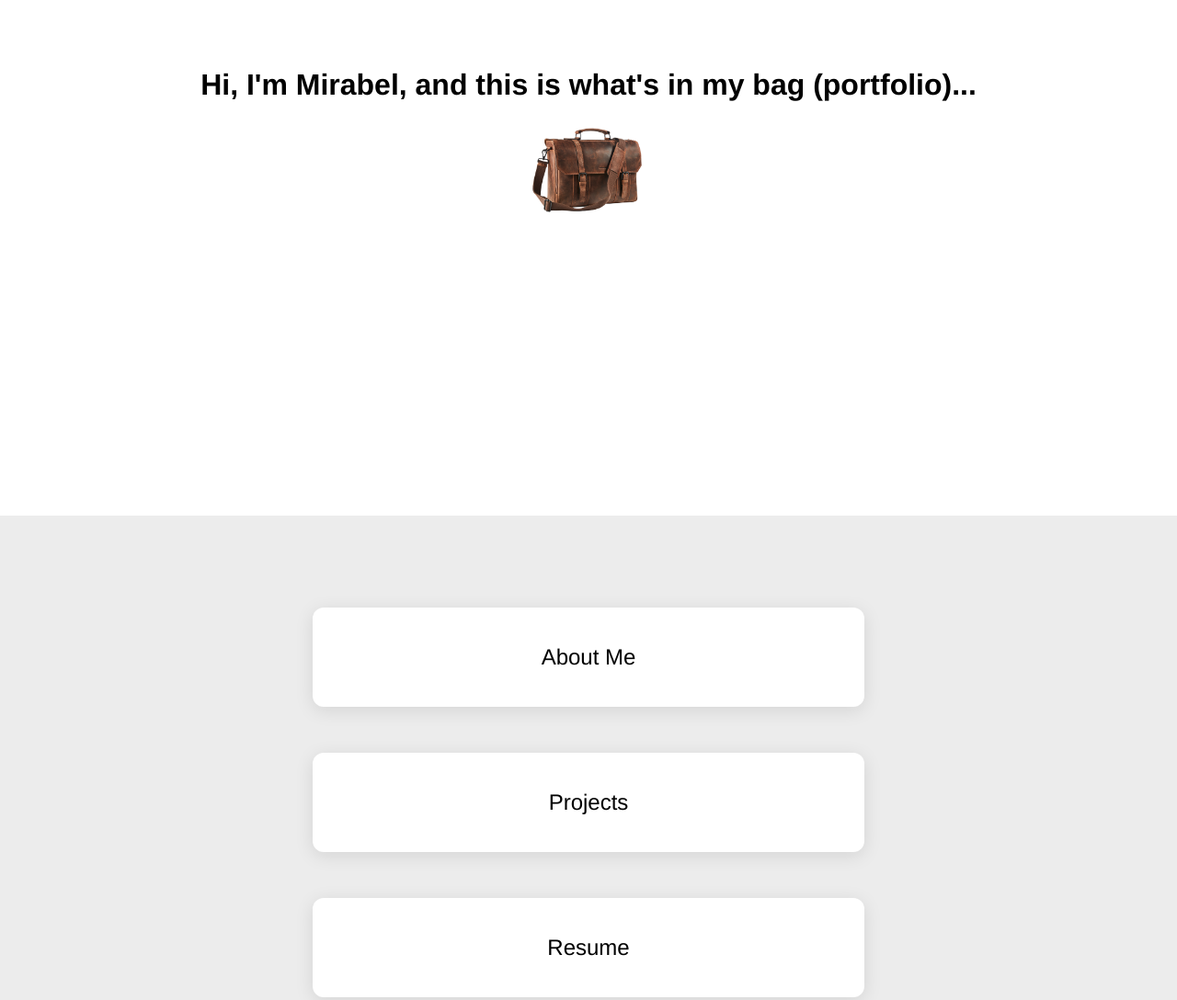
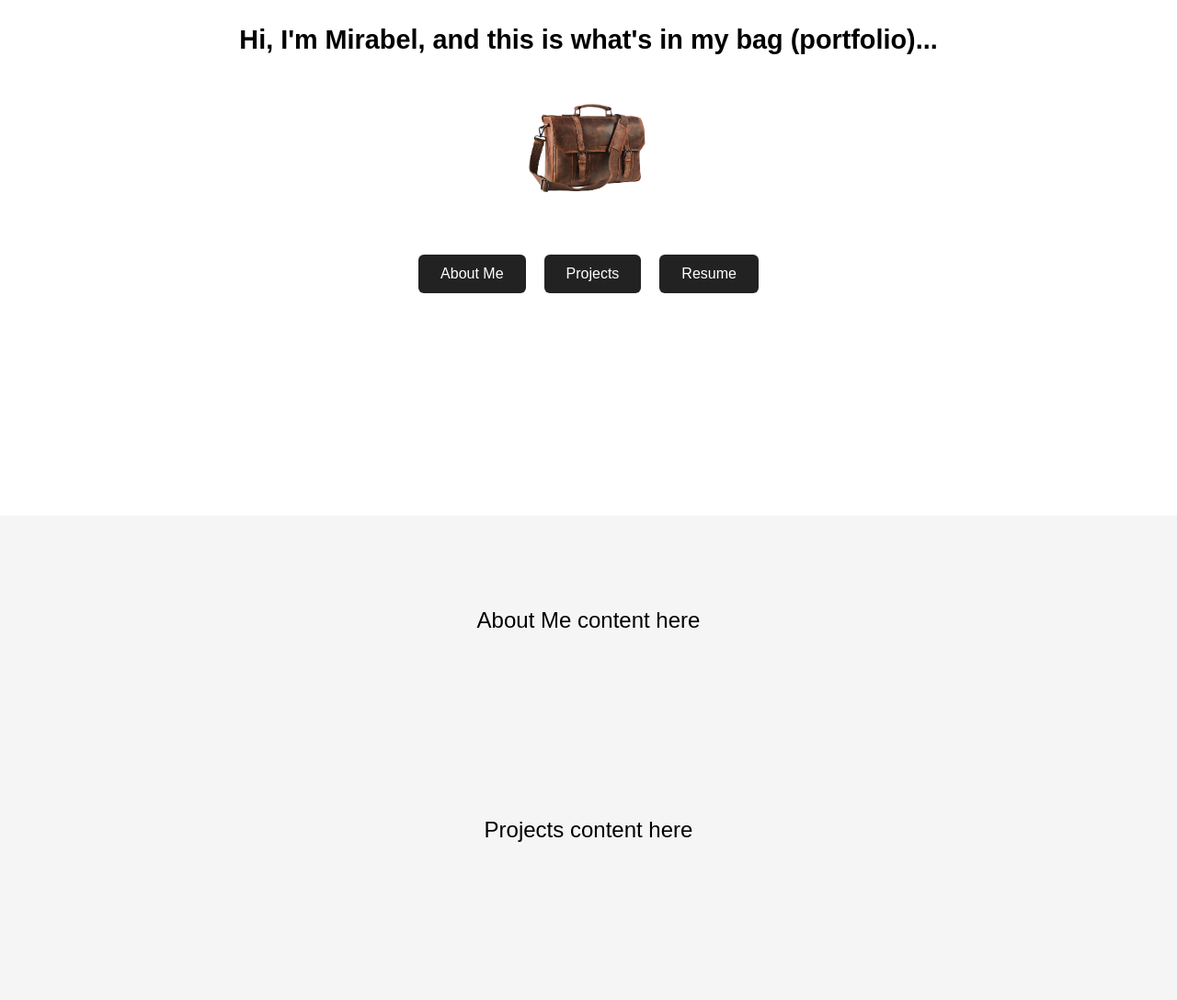
Before and after one commit to mirabelluo/Mirabel_Luo_Portfolio, a plain HTML site: page index.html in a window 1280 px wide. Shown: the part 239-1327 px from the top of the page at 92% size. Drawn offline with Linux system fonts and the light colour scheme; a web font is replaced by a local one.

Commit message:
updating fonts/orientation

```diff
--- a/index.html
+++ b/index.html
@@ -5,21 +5,33 @@
   <meta name="viewport" content="width=device-width, initial-scale=1.0" />
   <title>Mirabel's Portfolio</title>
   <link rel="stylesheet" href="style.css" />
+  <link rel="preconnect" href="https://fonts.googleapis.com">
+  <link rel="preconnect" href="https://fonts.gstatic.com" crossorigin>
+  <link href="https://fonts.googleapis.com/css2?family=Unna:ital,wght@0,400;0,700;1,400;1,700&display=swap" rel="stylesheet">
 </head>
 <body>
   <section class="intro-section">
     <div class="intro-content">
-      <h1>Hi, I'm Mirabel, and this is what's in my bag (portfolio)...</h1>
-      <img src="bag.png" alt="Bag image" class="bag-image" />
+      <h1 id="typewriter"></h1>
+      <img src="bag.png" alt="Bag image" class="bag-image hidden" />
+      <div class="nav-buttons hidden">
+        <button onclick="scrollToSection('about')">About Me</button>
+        <button onclick="scrollToSection('projects')">Projects</button>
+        <button onclick="scrollToSection('resume')">Resume</button>
+      </div>
     </div>
   </section>
 
-  <section class="sections">
-    <div class="section-card">About Me</div>
-    <div class="section-card">Projects</div>
-    <div class="section-card">Resume</div>
-    <div class="section-card">Contact</div>
-  </section>
+  <!-- Placeholder Sections -->
+  <section id="about" class="content-section">About Me content here</section>
+  <section id="projects" class="content-section">Projects content here</section>
+  <section id="resume" class="content-section">Resume content here</section>
+
+  <footer class="footer">
+    <p>📞 760-390-9916</p>
+    <p>🔗 <a href="https://www.linkedin.com/in/mirabel-luo" target="_blank">LinkedIn</a></p>
+    <p>✉️ <a href="mailto:mluo12@jh.edu">mluo12@jh.edu</a></p>
+  </footer>
 
   <script src="script.js"></script>
 </body>
--- a/script.js
+++ b/script.js
@@ -1,7 +1,44 @@
-window.addEventListener('scroll', () => {
-    const bag = document.querySelector('.bag-image');
-    const scrollY = window.scrollY;
-    if (bag) {
-      bag.style.transform = `translateY(${-scrollY * 0.2}px)`;
+const message = "Hi, I'm Mirabel, and this is what's in my bag (portfolio)...";
+const typeTarget = document.getElementById("typewriter");
+const bagImage = document.querySelector(".bag-image");
+const navButtons = document.querySelector(".nav-buttons");
+const buttons = navButtons.querySelectorAll("button");
+
+let i = 0;
+
+function typeWriter() {
+  if (i < message.length) {
+    typeTarget.innerHTML += message.charAt(i);
+    i++;
+
+    if (message.slice(0, i).includes("what's in my bag") && !bagImage.classList.contains("show")) {
+      bagImage.classList.remove("hidden");
+      bagImage.classList.add("show");
     }
+
+    setTimeout(typeWriter, 50);
+  } else {
+    navButtons.classList.remove("hidden");
+    navButtons.classList.add("show");
+    revealButtons();
+  }
+}
+
+function revealButtons() {
+  buttons.forEach((btn, index) => {
+    setTimeout(() => {
+      btn.style.opacity = "1";
+      btn.style.animationDelay = `${index * 0.1}s`;
+      btn.style.animation = "fadeInUp 0.6s ease forwards";
+    }, index * 100);
   });
+}
+
+window.onload = typeWriter;
+
+function scrollToSection(id) {
+  const section = document.getElementById(id);
+  if (section) {
+    section.scrollIntoView({ behavior: 'smooth' });
+  }
+}
--- a/style.css
+++ b/style.css
@@ -1,65 +1,113 @@
-* {
+body {
+    font-family: 'Unna', sans-serif;
+    background: #f5f5f5;
     margin: 0;
     padding: 0;
-    box-sizing: border-box;
-  }
-
-  body {
-    font-family: 'Helvetica Neue', sans-serif;
-    background: #f5f5f5;
     overflow-x: hidden;
   }
 
   .intro-section {
-    position: relative;
     height: 100vh;
-    background: #fff;
     display: flex;
     justify-content: center;
     align-items: center;
     flex-direction: column;
-    z-index: 2;
+    text-align: center;
+    background-color: #fff;
   }
 
-  .intro-content {
-    position: sticky;
-    top: 20%;
-    text-align: center;
-  }
-
-  .intro-content h1 {
-    font-size: 2rem;
-    margin-bottom: 1rem;
+  #typewriter {
+    font-size: 1.8rem;
+    margin-bottom: 20px;
   }
 
   .bag-image {
-    width: 150px;
+    width: 160px;
     height: auto;
-    transition: transform 0.3s ease-out;
+    margin-top: 20px;
+    transition: opacity 1s ease-in;
   }
 
-  .sections {
-    background: #ececec;
-    padding: 100px 20px;
-    display: flex;
-    flex-direction: column;
-    gap: 50px;
-    align-items: center;
+  .hidden {
+    opacity: 0;
+    pointer-events: none;
   }
 
-  .section-card {
-    background: white;
-    padding: 40px;
-    width: 80%;
-    max-width: 600px;
-    border-radius: 12px;
-    box-shadow: 0 4px 20px rgba(0, 0, 0, 0.1);
-    font-size: 1.5rem;
-    cursor: pointer;
-    text-align: center;
-    transition: transform 0.3s;
+  .nav-buttons {
+    display: flex;
+    justify-content: center;
+    align-items: center;
+    gap: 20px;
+    margin-top: 50px; /* Increase this value to push it lower */
+    flex-wrap: wrap;
   }
 
-  .section-card:hover {
-    transform: translateY(-5px);
+  .nav-buttons button {
+    font-family: "Unna", sans-serif;
+    padding: 12px 24px;
+    font-size: 1rem;
+    border: none;
+    background-color: #222;
+    color: white;
+    border-radius: 6px;
+    cursor: pointer;
+    opacity: 0; /* Start invisible */
+    transform: translateY(20px); /* Start slightly lower */
   }
+
+  .nav-buttons button:hover {
+    background-color: #444;
+  }
+
+  .content-section {
+    padding: 100px 20px;
+    text-align: center;
+    font-size: 1.5rem;
+  }
+
+  @keyframes dropIn {
+    0% {
+      transform: translateY(-80px);
+      opacity: 0;
+    }
+    100% {
+      transform: translateY(0px);
+      opacity: 1;
+    }
+  }
+
+  .bag-image.show {
+    animation: dropIn 0.8s ease-out forwards;
+  }
+
+  @keyframes fadeInUp {
+    0% {
+      transform: translateY(20px);
+      opacity: 0;
+    }
+    100% {
+      transform: translateY(0px);
+      opacity: 1;
+    }
+  }
+
+  .nav-buttons.show button {
+    opacity: 0;
+    animation: fadeInUp 0.6s ease forwards;
+  }
+
+  .footer {
+    text-align: center;
+    background-color: #9e0904;
+    color: white;
+    padding: 40px 20px;
+  }
+
+  .footer a {
+    color: #77c1ff;
+    text-decoration: none;
+  }
+
+  .footer a:hover {
+    text-decoration: underline;
+  }
```
